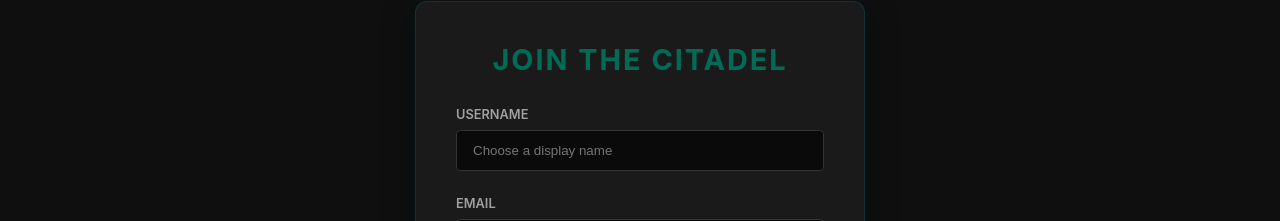
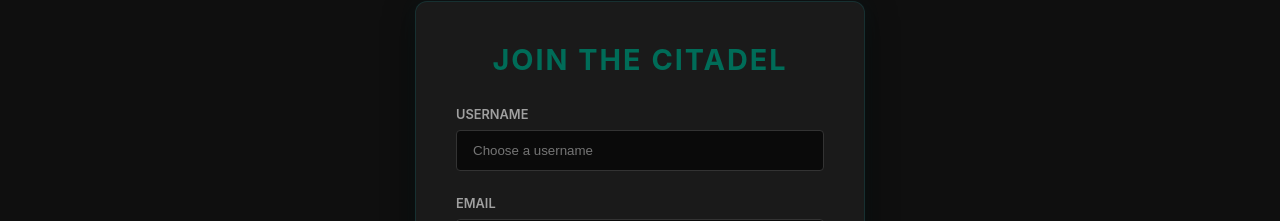
Before and after one commit to WarpedCitadel/warped-citadel-ui, a React (Vite) app: page /signup in a window 1280 px wide. Shown: the part 109-330 px from the top of the page. Built offline with nearby package versions, Linux system fonts and the light colour scheme.

Commit message:
changed Display Name to Username

```diff
--- a/src/pages/Signup.jsx
+++ b/src/pages/Signup.jsx
@@ -15,7 +15,7 @@ const Signup = () => {
       <div className="signup-center-wrapper">
         <Panel title="Join the Citadel">
           <form className="signup-form" onSubmit={handleSignup}>
-            <Input label="Username" placeholder="Choose a display name" />
+            <Input label="Username" placeholder="Choose a username" />
             <Input label="Email" type="email" placeholder="your@email.com" />
             <Input label="Password" type="password" placeholder="••••••••" />
 
```
